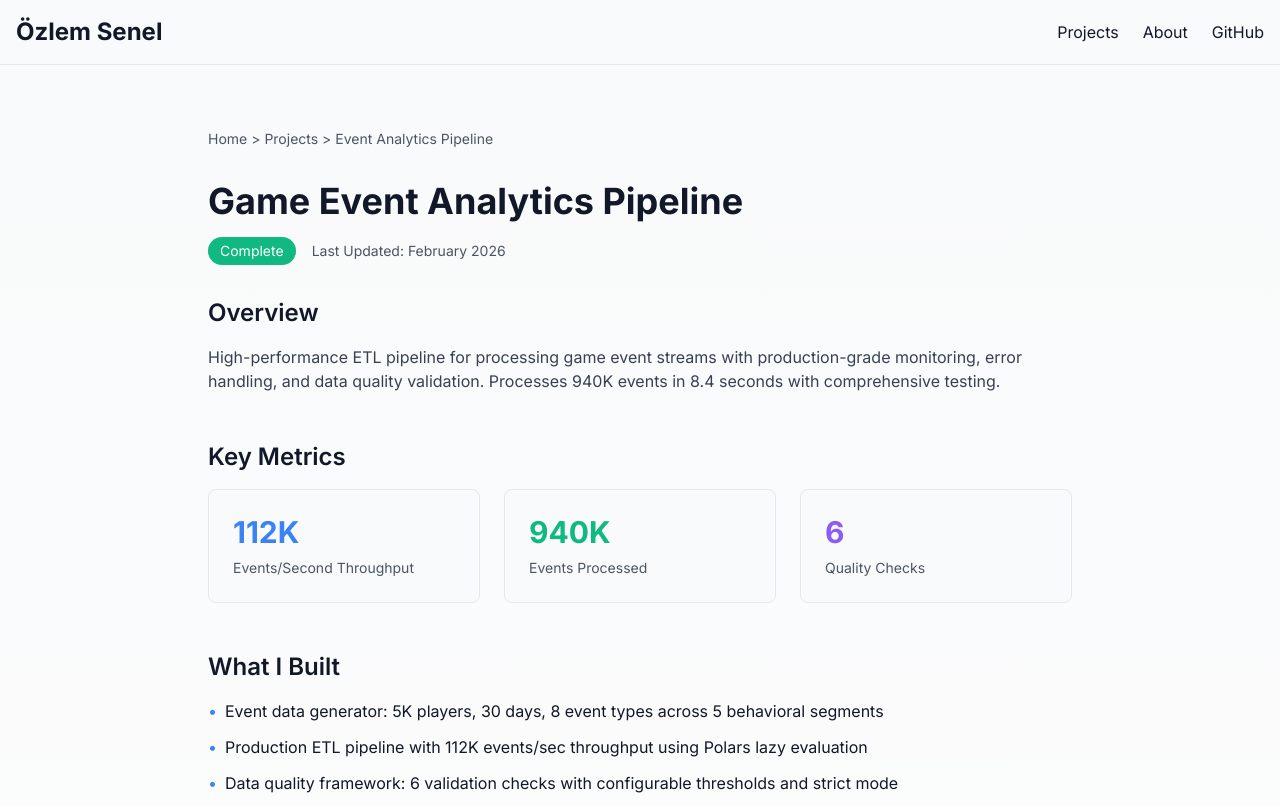
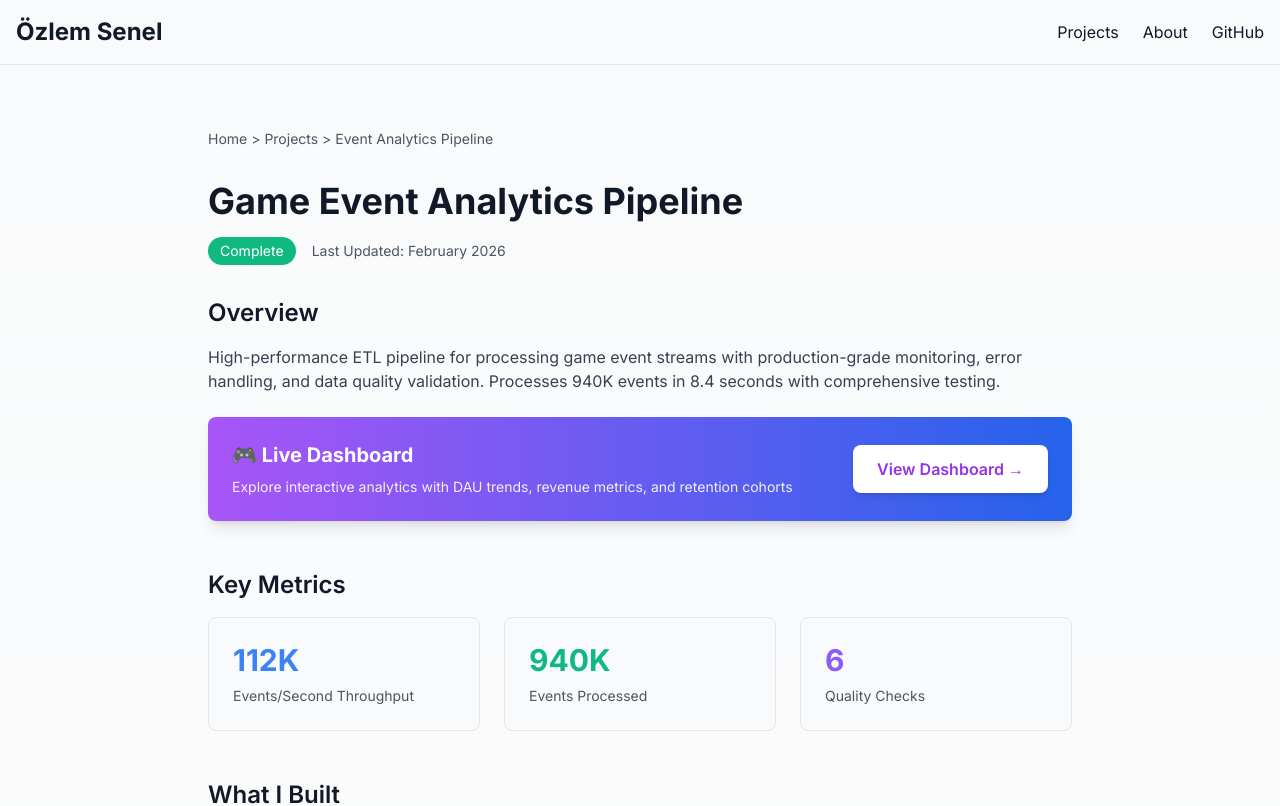
Before and after one commit to ozlem-senel/ml-systems-portfolio, a Next.js app in the folder portfolio-site/: page /projects/event-analytics-pipeline in a window 1280 px wide. Shown: the top 806 px of the page. Built offline with nearby package versions, Linux system fonts and the light colour scheme.

Commit message:
Add live dashboard link to Project 3 page

```diff
--- a/portfolio-site/app/projects/event-analytics-pipeline/page.tsx
+++ b/portfolio-site/app/projects/event-analytics-pipeline/page.tsx
@@ -25,6 +25,24 @@ export default function EventAnalyticsPage() {
           High-performance ETL pipeline for processing game event streams with production-grade monitoring,
           error handling, and data quality validation. Processes 940K events in 8.4 seconds with comprehensive testing.
         </p>
+
+        <div className="mt-6 p-6 bg-gradient-to-r from-purple-500 to-blue-600 rounded-lg shadow-lg">
+          <div className="flex items-center justify-between">
+            <div>
+              <h3 className="text-xl font-bold text-white mb-2">🎮 Live Dashboard</h3>
+              <p className="text-white/90 text-sm">
+                Explore interactive analytics with DAU trends, revenue metrics, and retention cohorts
+              </p>
+            </div>
+            <Link
+              href="https://game-analytics-dashboard-ozlem.streamlit.app"
+              target="_blank"
+              className="px-6 py-3 bg-white text-purple-600 font-semibold rounded-lg hover:bg-gray-100 transition shadow-md hover:shadow-xl transform hover:scale-105"
+            >
+              View Dashboard →
+            </Link>
+          </div>
+        </div>
       </section>
 
       <section className="mb-12">
```
